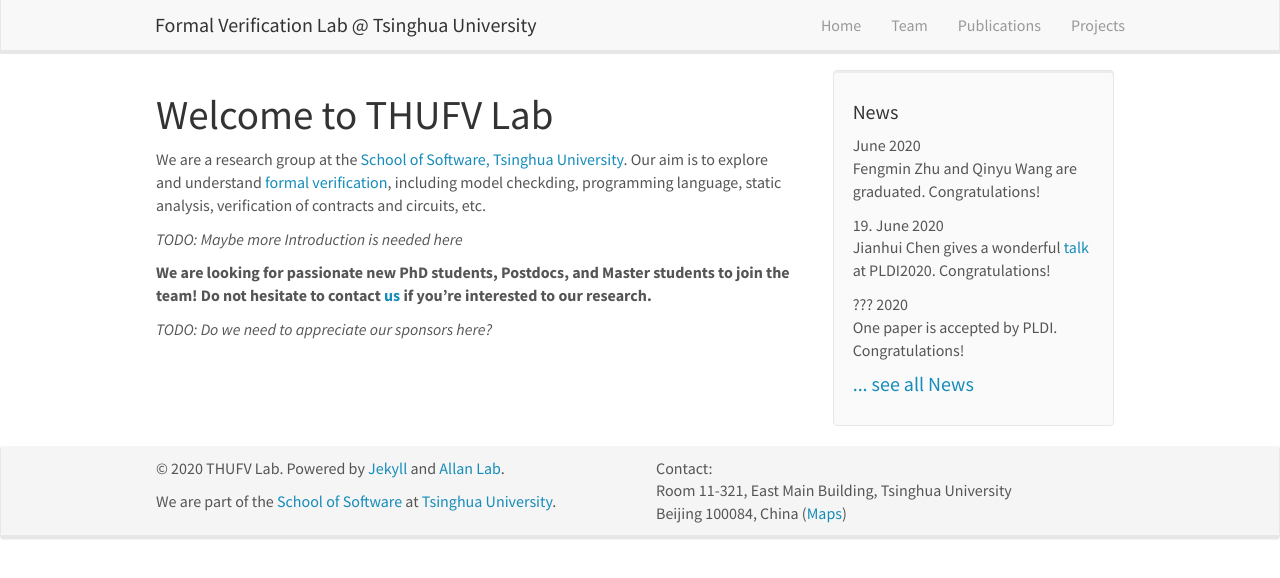
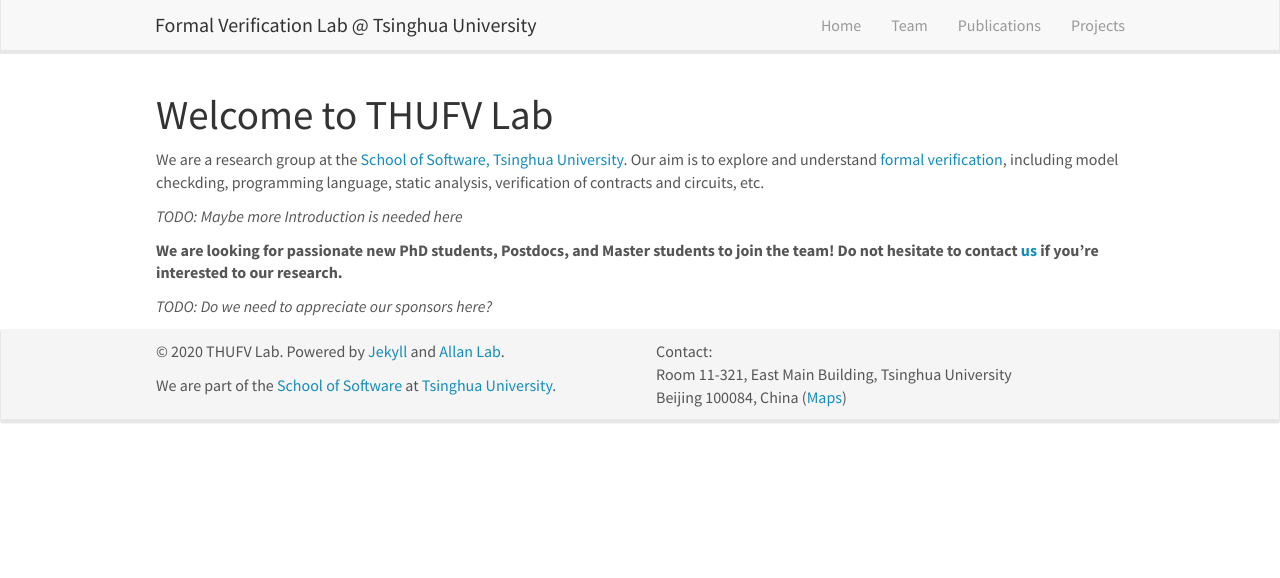
Before and after one commit to thufv/thufv.github.io, a Jekyll site: the page built from _pages/home.md, in a window 1280 px wide. Shown: the top 578 px of the page. Built offline with Jekyll 4.4.1, drawn with Linux system fonts in a browser that asks for light colours; nearby versions of some CDN libraries.

Commit message:
remove news

```diff
--- a/_data/news.yml
+++ /dev/null
@@ -1,8 +0,0 @@
-- date: June 2020
-  headline: "Fengmin Zhu and Qinyu Wang are graduated. Congratulations!"
-
-- date: 19. June 2020
-  headline: "Jianhui Chen gives a wonderful <a href='https://www.youtube.com/watch?v=VUVghW5EW60&list=PLyrlk8Xaylp5mvxARtX5ncjy9p4X_Ajwd&index=21'>talk</a> at PLDI2020. Congratulations!"
-
-- date: ??? 2020
-  headline: "One paper is accepted by PLDI. Congratulations!"
--- a/_includes/news.html
+++ /dev/null
@@ -1,12 +0,0 @@
-
-<div class="well">
-<h4>News</h4>
-
-{% for article in site.data.news limit:9 %}
-{{ article.date }}
-<p>{{ article.headline }}</p>
-{% endfor %}
-
-<h4><a href="{{ site.url }}{{ site.baseurl }}/allnews.html">... see all News</a></h4>
-
-    </div>
--- a/_layouts/homelay.html
+++ b/_layouts/homelay.html
@@ -2,11 +2,8 @@
 layout: default
 ---
 
-  <div id="homeid" class="col-sm-8">
+  <div id="homeid" class="col-sm-12">
         <h1>Welcome to THUFV Lab</h1>
 
 	{{ content }}
   </div>
-  <div id="newsid" class="col-sm-4" >
-	{% include news.html %}
-  </div>
```
Also changed, not shown: _pages/allnews.md (deleted, +0 -14 lines).
